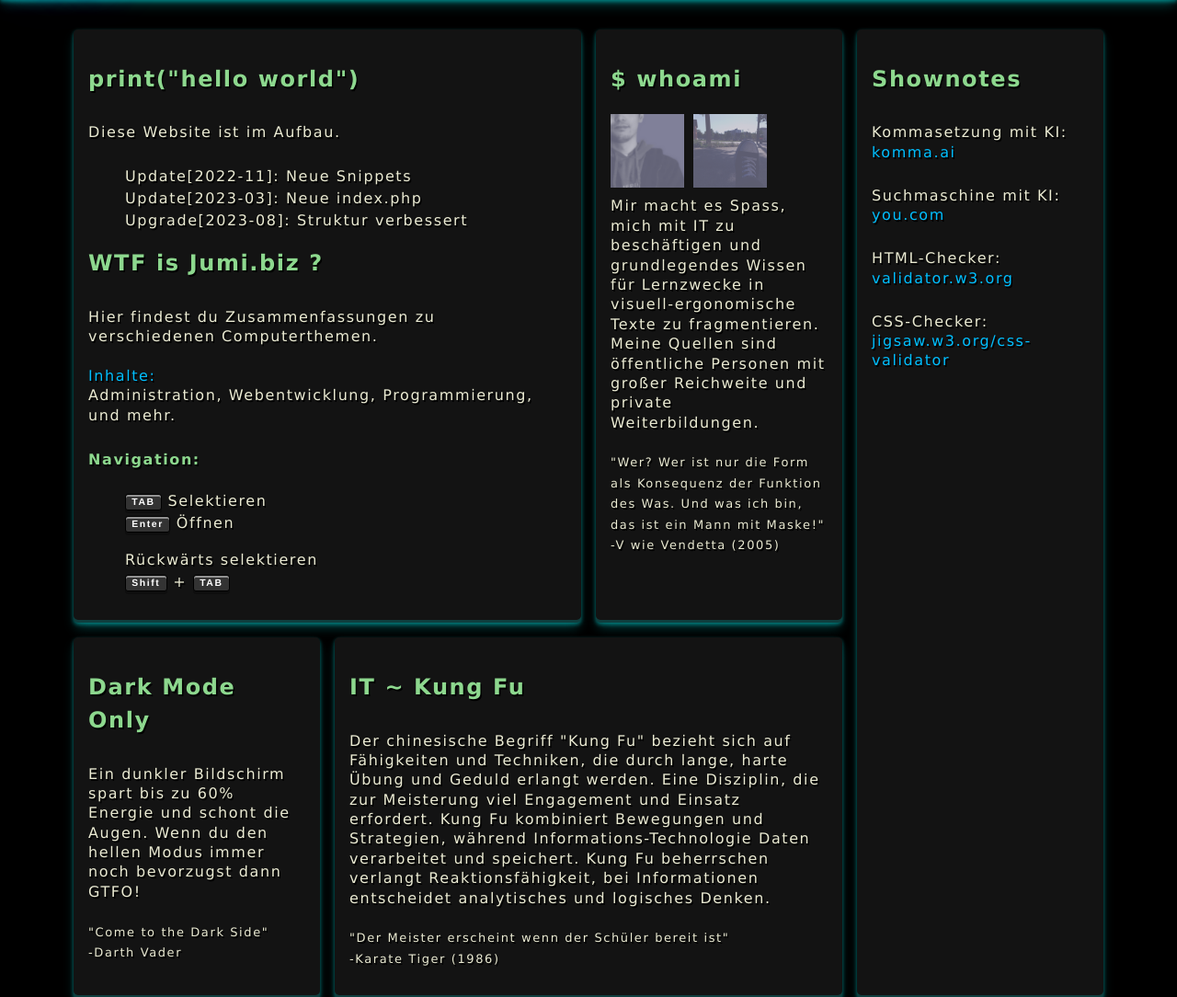
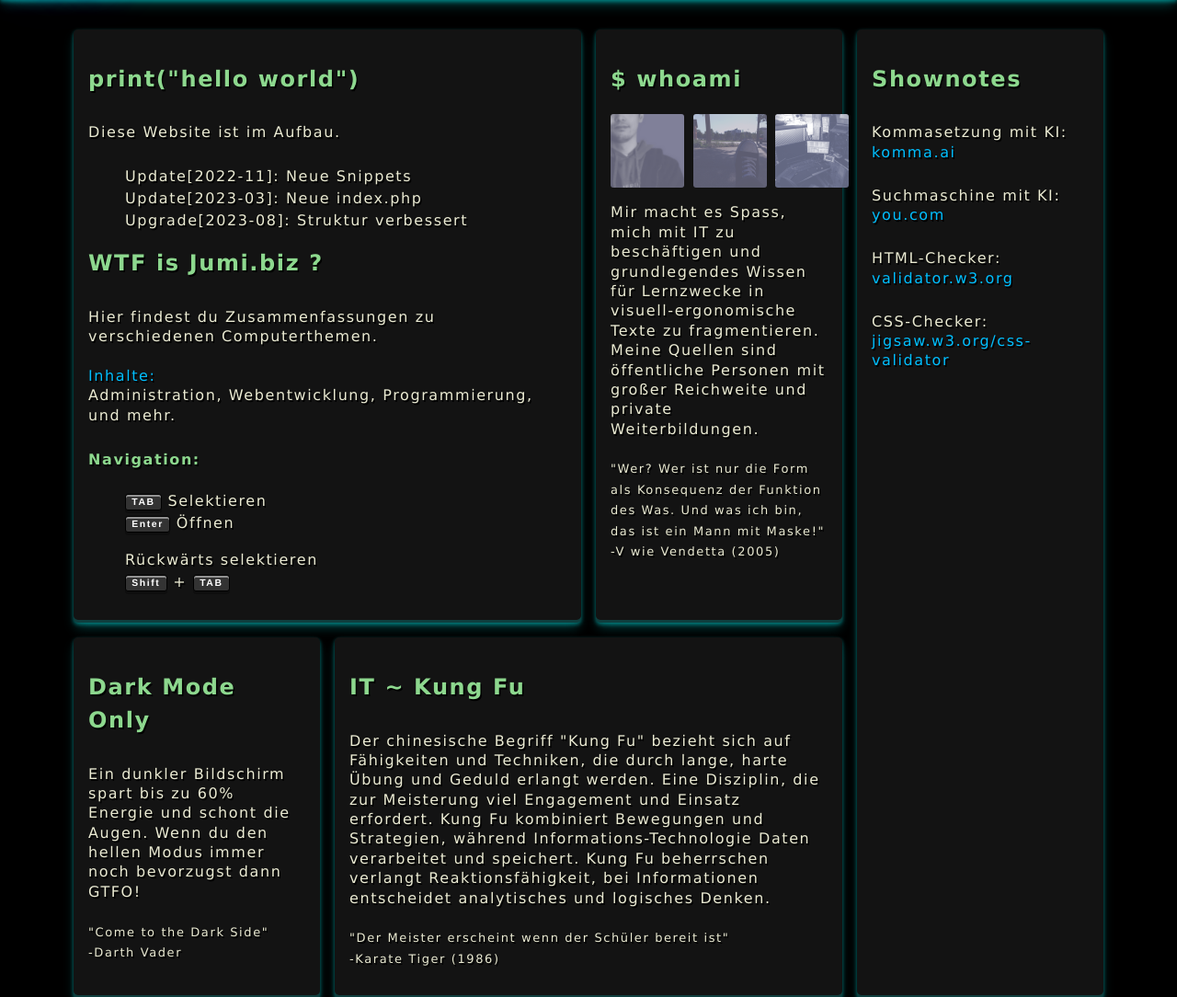
Before and after one commit to xuser123/Jumi.biz, a PHP site: page / in a window 1280 px wide. Shown: the part 56-1140 px from the top of the page at 92% size. Run offline with PHP 8.4, Linux system fonts and the light colour scheme.

Commit message:
new Image, modal-preparation, modal.js/css/index.html debugs

```diff
--- a/assets/css/main.css
+++ b/assets/css/main.css
@@ -112,17 +87,14 @@ main {
     padding-bottom: 6rem;
     font-family: Verdana, Arial, Helvetica, sans-serif;
 }
-.grid-container {
-    display: grid;
-    gap: 1rem;
-    grid-auto-columns: 1fr;
-    grid-template-columns: repeat(auto-fit, minmax(200px, 1fr));
-    grid-template-areas: 'one' 'two' 'three' 'four' 'five';
-    padding-block: 1rem;
-    width: min(97%, 70rem);
-    margin-inline: auto;
-    justify-content: space-between;
-}
+
+.content > h1, h2, h3, h4 {color: #8dd88e;}
+.content:nth-child(1) {grid-area: one;}
+.content:nth-child(2) {grid-area: two;}
+.content:nth-child(3) {grid-area: three;}
+.content:nth-child(4) {grid-area: four;}
+.content:nth-child(5) {grid-area: five;}
+.content img {border-radius: 3px;}
 .content {
     padding: 1rem;
     border-radius: 0.3rem;
--- a/assets/css/media-queries.css
+++ b/assets/css/media-queries.css
@@ -16,11 +16,19 @@
           grid-template-areas:
           "one one" "two three" "five five" "four four";
     }
+     #modal-01,#modal-02,#modal-03 {
+         width: 40;
+         height: 40;
+    }
 }
 @media screen and (min-width: 38em) {
      .grid-container {
           grid-template-areas:
           "one one' 'two five' 'three five' 'four four";
+    }
+     #modal-01,#modal-02,#modal-03 {
+         width: 40;
+         height: 40;
     }
 }
 @media screen and (min-width: 54em) {
@@ -28,10 +36,18 @@
          grid-template-areas:
          "one one two" "five five five" "three four four";
     }
+     #modal-01,#modal-02,#modal-03 {
+         width: 60;
+         height: 60;
+    }
 }
 @media screen and (min-width: 75em) {
      .grid-container {
          grid-template-areas:
          "one one two five" "three four four five";
     }
+     #modal-01,#modal-02,#modal-03 {
+         width: 60;
+         height: 60;
+    }
 }
--- a/index.html
+++ b/index.html
@@ -1,25 +1,25 @@
-<!DOCTYPE html><html lang="de"><head><meta charset="utf-8"><!-- ### Zeichenkodierung -->
+<!DOCTYPE html><html lang="de"><head><meta charset="utf-8"><!-- Zeichenkodierung -->
 
-<!-- ### Optimierung für Mobilgeräte -->
+<!-- Optimierung für Mobilgeräte -->
 <meta name="viewport" content="width=device-width, initial-scale=1">
 
-<!-- ### HTTP-Header -->
+<!-- HTTP-Header -->
 <meta http-equiv="X-UA-Compatible" content="IE=edge">
 
-<!-- ### Metadaten -->
+<!-- Metadaten -->
 <meta name="description" content="IT-Themensammlung und kompaktes Nachschlagewerk">
 <meta name="keywords" content="IT,Technologie,Computer,PC,Systeme,Netzwerke,Linux,Windows,Administration,Programmieren,Code,Shell,Terminal,Syntax,Snippets,Vorlagen,Lernen,verstehen">
 <meta name="author" content="Jumi">
 
-<!-- ### Favicon -->
+<!-- Favicon -->
 <link rel="icon" href="assets/img/favicon.ico">
 <title>jumi</title>
 
-<!-- ### Debuger (falls nötig)
+<!-- Debuger (falls nötig)
         <meta http-equiv="refresh"y content="6">
         <style>* {border: 1px solid red;}</style>-->
 
-<!-- ### Layout -->
+<!-- Layout -->
 <link rel="stylesheet" href="assets/css/main.css">
 <link rel="stylesheet" href="assets/css/media-queries.css">
 <link rel="stylesheet" href="assets/css/menu.css">
@@ -38,7 +38,7 @@
 <a href="https://www.jumi.biz">jumi.biz</a>&#32;
 </h1>
 
-<!-- ### MENU -->
+<!-- MENU -->
 <nav class="site-nav">
 <button class="menu-toggle"
         aria-controls="primary-navigation"
@@ -51,7 +51,7 @@
 <li><a href="https://www.jumi.biz/Content"><i class="site-nav--icon"></i>content</a></li>
 <li><a href="https://www.jumi.biz/Links"><i class="site-nav--icon"></i>links</a></li>
 <li><a href="https://www.jumi.biz/Cheats"><i class="site-nav--icon"></i>cheats</a></li>
-<li><a href="https://www.jumi.biz/"><i class="site-nav--icon"></i><span id="wtf-is-jumi">wtf is jumi?</span></a></li>
+<li><a href="https://www.jumi.biz"><i class="site-nav--icon"></i><span id="wtf-is-jumi">wtf is jumi?</span></a></li>
 
 </ul>
 </nav>
@@ -60,23 +60,23 @@
 </header>
 <main>
 
-<!-- ### MAIN -->
+<!-- MAIN -->
 <div class="grid-container">
 <article class="content flow">
 
-<!-- ### INTRO -->
+<!-- INTRO -->
 <h2>print("hello world") </h2>
     <p>Diese Website ist im Aufbau.</p>
 	<ul><li>Update[2022-11]: Neue Snippets</li>
 	<li>Update[2023-03]: Neue index.php</li>
 	<li>Upgrade[2023-08]: Struktur verbessert</li></ul>
 
-<!-- ### INFO -->
+<!-- INFO -->
 <h2>WTF is Jumi.biz ?</h2>
 	<p>Hier findest du Zusammenfassungen zu verschiedenen Computerthemen. <br><br>
 	<imp><a href="https://www.jumi.biz/Content">Inhalte:</a><br></imp>Administration, Webentwicklung, Programmierung, und mehr.</p>
 
-<!-- ### KEYBOARD-NAVIGATION -->
+<!-- KEYBOARD-NAVIGATION -->
 <div class="flow">
 <link rel="stylesheet" href="assets/css/word-as-button.css">
 <h4>Navigation: </h4>
@@ -88,15 +88,17 @@
 </article>
 <article class="content flow">
 
-<!-- ### PROFIL -->
+<!-- PROFIL -->
 <h2>$ whoami</h2>
+
 <div class="flex">
-    <img id="modal-01"
-    src="assets/img/profile-img-1.png" alt="Picture shows Jumi"
-    width="80" height="80">
-    <img id="modal-02"
-    src="assets/img/profile-img-2.png" alt="Picture shows shoe"
-    width="80" height="80">
+
+<div class=""><img id="modal-01" src="assets/img/profile-img-1.png" alt="Picture shows Jumi"></div>
+
+<div class=""><img id="modal-02" src="assets/img/profile-img-2.png" alt="Picture shows shoe"></div>
+
+<div class=""><img id="modal-03" src="assets/img/profile-img-3.png" alt="Picture shows computer"></div>
+
 </div>
 
     <p>Mir macht es Spass, mich mit IT zu beschäftigen und grundlegendes Wissen für Lernzwecke in
@@ -106,7 +108,7 @@
 </article>
 <article class="content flow">
 
-<!-- ### PREFERENZ -->
+<!-- PREFERENZ -->
 <h2>Dark Mode Only</h2>
     <p>Ein dunkler Bildschirm spart bis zu 60% Energie und schont die Augen.
     Wenn du den hellen Modus immer noch bevorzugst dann GTFO!<br><br>
@@ -115,7 +117,7 @@
 </article>
 <article class="content flow">
 
-<!-- ### FAZIT -->
+<!-- FAZIT -->
 <h2>IT ~ Kung Fu</h2>
     <p>Der chinesische Begriff "Kung Fu" bezieht sich auf Fähigkeiten und Techniken,
     die durch lange, harte Übung und Geduld erlangt werden. Eine Disziplin,
@@ -129,7 +131,7 @@
 </article>
 <article class="content flow">
 
-<!-- ### REFERENZEN -->
+<!-- REFERENZEN -->
 <h2>Shownotes</h2>
     <p>Kommasetzung mit KI: <a href="https://www.komma.ai/#" target="_blank">komma.ai</a></p><br>
     <p>Suchmaschine mit KI: <a href="https://you.com" target="_blank">you.com</a></p><br>
@@ -141,11 +143,11 @@
 
 </main>
 <footer>
-<!-- ### IMPRESSUM -->
+<!-- IMPRESSUM -->
 <span class="jumi-contact">contact@jumi.biz</span>
 </footer>
 
-<!-- ### Skripte -->
+<!-- Skripte -->
     <script src="assets/js/menu.js"></script>
 	<script src="assets/js/modal.js"></script>
     <script src="assets/js/main.js"></script>
```
Also changed, not shown: other parts of assets/css/main.css (+29 -26 lines), assets/img/modal/profile-img-1.png (added), assets/img/modal/profile-img-2.png (added), assets/img/modal/profile-img-3.png (added), assets/img/profile-img-1.png, assets/img/profile-img-2.png, assets/img/profile-img-3.png (added), 1 other file.
